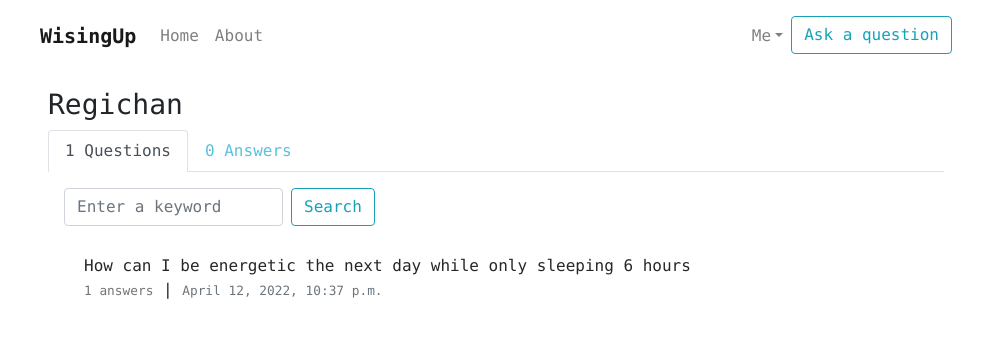
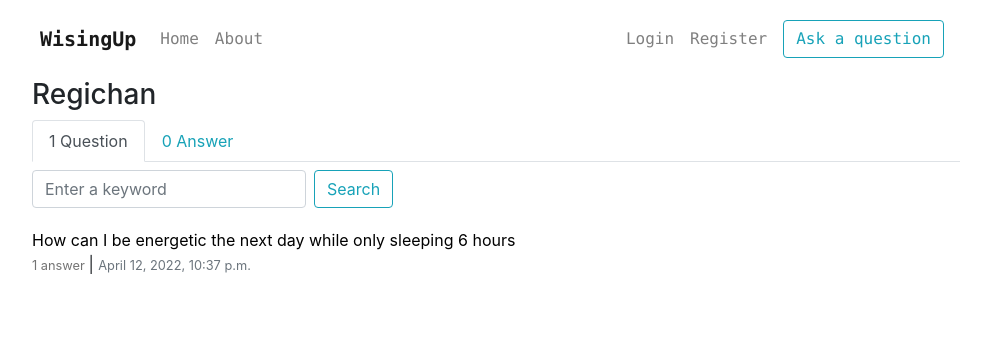
Before and after one commit to kailicen/wiseup_app, a Django app: a page that uses wiseup/templates/wiseup/base.html in a window 1280 px wide. Shown: the top 361 px of the page, without its empty margins (144-1127 px from the left). Run offline with Django 3.2, Linux system fonts and the light colour scheme; data comes from the database, SQL or seed files in the repository.

Commit message:
modification

```diff
--- a/wiseup/static/css/main.css
+++ b/wiseup/static/css/main.css
@@ -1,7 +1,4 @@
 /* wiseup */
-.lucida {
-  font-family: "Lucida Console", "Courier New", monospace;
-}
 .monaco {
   font-family: "Monaco", monospace;
 }
@@ -19,11 +16,11 @@
   font-weight: 600;
 }
 nav a.navbar-brand:hover {
-  color: #5bc0de !important;
+  color: #17a2b7 !important;
 }
 .dropdown-item.active,
 .dropdown-item:active {
-  background-color: #5bc0de !important;
+  background-color: #17a2b7 !important;
 }
 .dropdown-item {
   color: rgba(0, 0, 0, 0.55) !important;
@@ -40,13 +37,13 @@
 
 /*anchor, button*/
 a.question-title {
-  color: rgba(0, 0, 0, 0.85);
+  color: rgba(0, 0, 0);
 }
 a.question-user {
   color: rgba(0, 0, 0, 0.55);
 }
 a.more {
-  color: #5bc0de;
+  color: #17a2b7;
 }
 a:link {
   text-decoration: none;
@@ -56,7 +53,7 @@
 }
 a.question-title:hover {
   text-decoration: none;
-  color: #5bc0de;
+  color: #17a2b7;
 }
 a.question-user:hover {
   text-decoration: underline;
@@ -64,17 +61,17 @@
 }
 a.more:hover {
   text-decoration: underline;
-  color: rgba(91, 192, 222, 0.95);
+  color: rgba(23, 162, 183, 0.95);
 }
 a.nav-link {
-  color: #5bc0de;
+  color: #17a2b7;
 }
 a.btn-edit {
-  color: rgba(91, 192, 222, 0.75);
+  color: rgba(23, 162, 183, 0.75);
 }
 a.btn-edit:hover {
   text-decoration: underline;
-  color: rgba(91, 192, 222, 0.95);
+  color: rgba(23, 162, 183, 0.95);
 }
 a.btn-delete {
   color: rgba(217, 83, 79, 0.75);
@@ -85,10 +82,17 @@
 }
 
 /*form format*/
-.form-group {
-  margin: 10px !important;
+
+.form-inline .form-control {
+  display: inline-block !important;
+  width: auto!important;
 }
 
 .highlight {
   background-color: #D3D3D3;
 }
+
+/* user question, answer */
+.list-group-item {
+  padding: .75rem 0;
+}
--- a/wiseup/templates/wiseup/base.html
+++ b/wiseup/templates/wiseup/base.html
@@ -26,9 +26,9 @@
     {% endif %}
   </head>
 
-  <body class="d-flex h-100 monaco">
+  <body class="d-flex h-100">
     <div class="cover-container d-flex w-100 h-100 p-2 mx-auto flex-column">
-      <header class="mb-auto text-center">
+      <header class="mb-auto text-center monaco">
         <nav class="navbar navbar-expand-lg navbar-light bg-white">
           <a class="navbar-brand" href="{% url 'wiseup-home' %}">WisingUp</a>
 
@@ -61,7 +61,7 @@
 
             {% if user.is_authenticated %}
             <ul class="navbar-nav">
-              <li class="nav-item dropdown">
+              <li class="nav-item dropdown my-auto">
                 <a
                   class="nav-link dropdown-toggle"
                   id="dropdownmenu"
@@ -91,14 +91,14 @@
               </li>
               {% else %}
               <ul class="navbar-nav">
-                <li class="nav-item">
+                <li class="nav-item my-auto">
               <a class="nav-link" href="{% url 'login' %}">Login</a></li>
-            <li class="nav-item"><a class="nav-link" href="{% url 'register' %}">Register</a></li>
+            <li class="nav-item my-auto"><a class="nav-link" href="{% url 'register' %}">Register</a></li>
           {% endif %}
 
               <li class="nav-item">
                 <a
-                  class="btn btn-outline-info"
+                  class="btn btn-outline-info mx-2 my-1"
                   type="button"
                   href="{% url 'question-create' %}"
                 >
--- a/wiseup/templates/wiseup/question_detail.html
+++ b/wiseup/templates/wiseup/question_detail.html
@@ -1,6 +1,6 @@
 {% extends "wiseup/base.html" %} {% block content %}
 <div class="d-flex flex-column p-2">
-  <div class="m-3 pb-3">
+  <div>
     <h3>{{ object.content }}</h3>
     <p class="text-muted">
       -- by
--- a/wiseup/templates/wiseup/user_questions.html
+++ b/wiseup/templates/wiseup/user_questions.html
@@ -1,25 +1,37 @@
 {% extends "wiseup/base.html" %}{% load static %}{% load query_highlight %}{% block content %}
 <div class="d-flex flex-column p-2">
-  <div class="m-3 pb-3">
-    <h3>{{ user.username }}</h3>
+  <div>
+    <h3>{{ display_user.username }}</h3>
 
     <ul class="nav nav-tabs">
       <li class="nav-item">
-        <a class="nav-link" href="{% url 'user-questions' user.username %}">{{ total_question_count }} Questions</a>
+        <a class="nav-link" href="{% url 'user-questions' display_user.username %}">{{ total_question_count }}
+          {% if total_question_count <= 1 %}
+          Question
+        {% else %}
+        Questions
+        {% endif %}
+        </a>
       </li>
       <li class="nav-item">
-        <a class="nav-link" href="{% url 'user-answers' user.username %}">{{ total_answer_count }} Answers</a>
+        <a class="nav-link" href="{% url 'user-answers' display_user.username %}">{{ total_answer_count }}
+          {% if total_question_count <= 1 %}
+          Answer
+        {% else %}
+        Answers
+        {% endif %}
+        </a>
       </li>
     </ul>
 
-    <div class="p-3">
-      <form method="GET" class="form-inline my-2 my-lg-0 pb-3">
-        <input name="search" class="form-control mr-sm-2" required type="search" placeholder="Enter a keyword" aria-label="Search">
-        <button class="btn btn-outline-info my-2 my-sm-0" type="submit">Search</button>
+    <div>
+      <form method="GET" class="form-inline py-2">
+        <input name="search" class="form-control" required type="search" placeholder="Enter a keyword" aria-label="Search">
+        <button class="btn btn-outline-info mx-2" type="submit">Search</button>
       </form>
         {% for question in questions %}
         <ul class="list-group">
-          <li class="list-group-item borderless mb-3">
+          <li class="list-group-item borderless">
             <a
               class="question-title"
               href="{% url 'question-detail' question.id %}"
@@ -29,9 +41,15 @@
             ><br />
             <small class="text-muted"
               ><a class="question-user" href="{% url 'question-detail' question.id %}"
-              >{{ question.answers.count }} answers</a></small
+              >{{ question.answers.count }}
+              {% if question.answers.count <= 1 %}
+              answer
+              {% else %}
+              answers
+              {% endif %}
+            </a></small
             >
-            | <small class="text-muted">{{ question.date }}</small> {% if question.user == owner %}<span class="text-muted">| </span
+            | <small class="text-muted">{{ question.date }}</small> {% if question.user == login_user %}<span class="text-muted">| </span
               >
               <small class="text-muted"><a class="btn-edit" href="{% url 'question-update' question.id %}"
               ><b>Edit</b></a
--- a/wiseup/views.py
+++ b/wiseup/views.py
@@ -6,13 +6,14 @@
 from django.contrib.auth.mixins import LoginRequiredMixin, UserPassesTestMixin
 from django.views.generic import View, ListView, DetailView, CreateView, UpdateView, DeleteView
 from django.db.models import Q
+from django.contrib import messages
 
 
 class QuestionListView(ListView):
     model = Question
     template_name = 'wiseup/home.html'
     context_object_name = 'questions'
-    paginate_by = 10
+    paginate_by = 15
 
     def get_queryset(self):
         if self.request.user.is_authenticated:
@@ -25,7 +26,10 @@
             queryset = Question.objects.all()
         if self.request.GET.get("search"):
             input = self.request.GET.get("search")
+
             queryset = Question.objects.filter(content__icontains=input)
+            if not queryset:
+                messages.info(self.request, f'No results. Please enter another search term')
         return queryset
 
     def get_context_data(self, **kwargs):
@@ -39,7 +43,7 @@
     model = Question
     template_name = 'wiseup/user_questions.html'
     context_object_name = 'questions'
-    paginate_by = 10
+    paginate_by = 15
 
     def get_queryset(self):
         user = get_object_or_404(User, username=self.kwargs.get('username'))
@@ -47,15 +51,17 @@
         if self.request.GET.get("search"):
             input = self.request.GET.get("search")
             queryset = Question.objects.filter(user=user, content__icontains=input).order_by('-date')
+            if not queryset:
+                messages.info(self.request, f'No results. Please enter another search term')
         return queryset
 
     def get_context_data(self, **kwargs):
         user = get_object_or_404(User, username=self.kwargs.get('username'))
         context = super().get_context_data(**kwargs)
-        context['user'] = user
+        context['display_user'] = user
         context['total_answer_count'] = Answer.objects.filter(user=user).count()
         context['total_question_count'] = Question.objects.filter(user=user).count()
-        context['owner'] = self.request.user
+        context['login_user'] = self.request.user
         context['search_term'] = self.request.GET.get("search")
         return context
 
@@ -72,6 +78,8 @@
         if self.request.GET.get("search"):
             input = self.request.GET.get("search")
             queryset = Answer.objects.filter(Q(user=user) & Q(content__icontains=input) | Q(question__content__icontains=input)).order_by('-date')
+            if not queryset:
+                messages.info(self.request, f'No results. Please enter another search term')
         return queryset
 
     def get_context_data(self, **kwargs):
@@ -80,8 +88,8 @@
         context['questions'] = Question.objects.filter(user=user).order_by('-date')
         context['total_answer_count'] = Answer.objects.filter(user=user).count()
         context['total_question_count'] = Question.objects.filter(user=user).count()
-        context['user'] = user
-        context['owner'] = self.request.user
+        context['display_user'] = user
+        context['login_user'] = self.request.user
         context['search_term'] = self.request.GET.get("search")
         return context
 
```
Also changed, not shown: wiseup/templates/wiseup/home.html (+19 -10 lines), wiseup/templates/wiseup/user_answers.html (+26 -15 lines).
